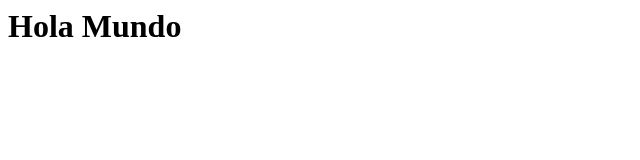
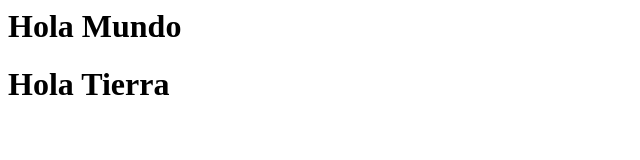
Before and after one commit to lucySagas/Practicatag, a plain HTML site: page index.html in a window 1280 px wide. Shown: the whole page, without its empty margins (0-640 px from the left). Drawn offline with Linux system fonts and the light colour scheme.

Commit message:
Hola Tierra

```diff
--- a/index.html
+++ b/index.html
@@ -1 +1,2 @@
 <h1>Hola Mundo</h1>
+<h1>Hola Tierra</h1>
```
